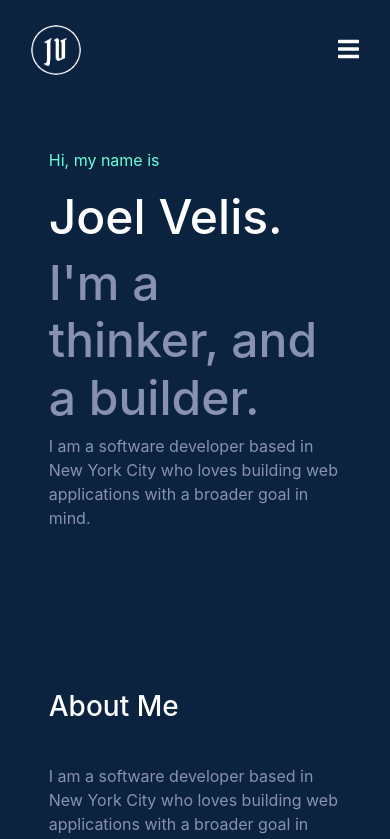
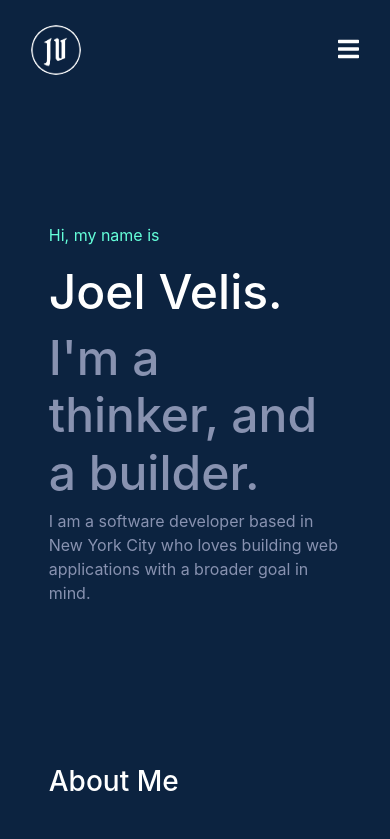
Before and after one commit to jvelis94/react-portfolio, a React (Create React App) app: page / in a window 390 px wide. Shown: the top 839 px of the page. Built offline with nearby package versions, Linux system fonts and the light colour scheme.

Commit message:
lowered title blurb

```diff
--- a/src/App.css
+++ b/src/App.css
@@ -184,7 +184,7 @@ h3 {
 
 @media (max-width: 1000px) {
   .page-top {
-    margin-top: 0;
+    margin-top: 75px;
   }
 
   .home-blurb p {
```
